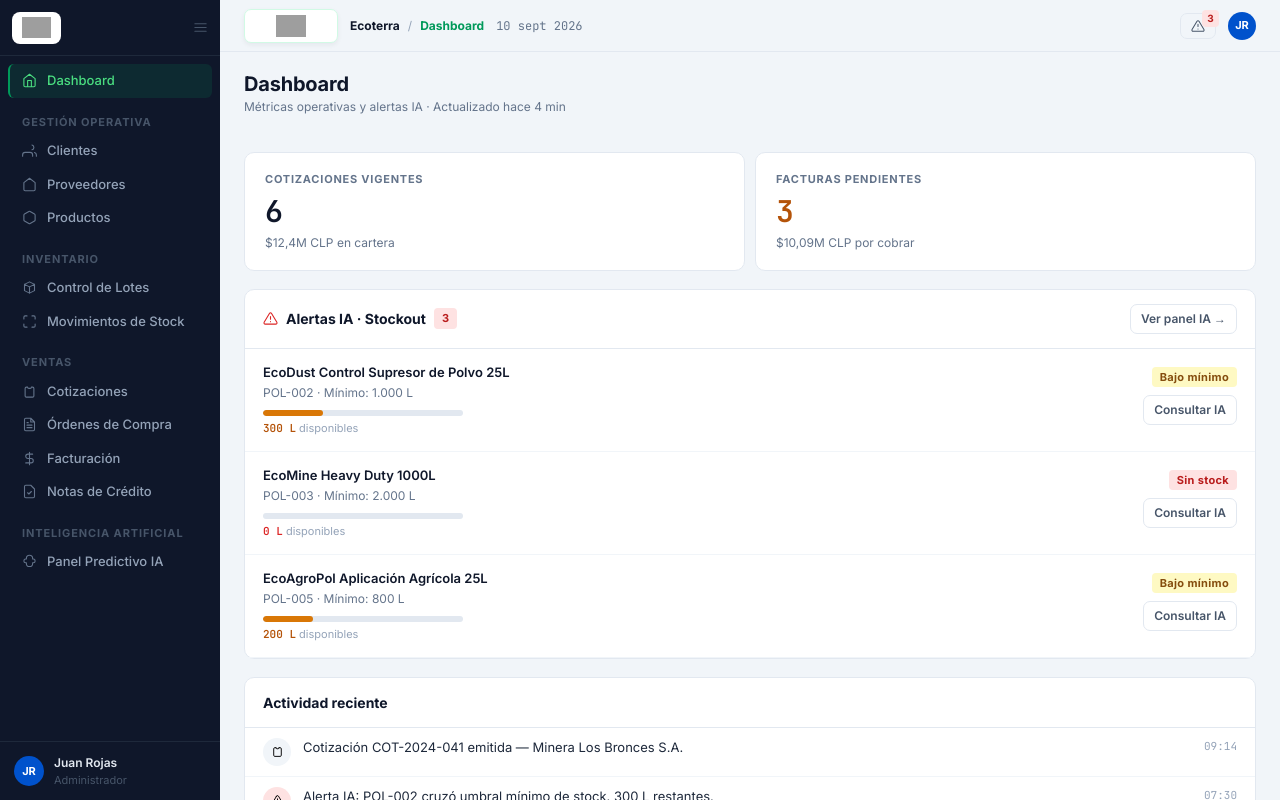
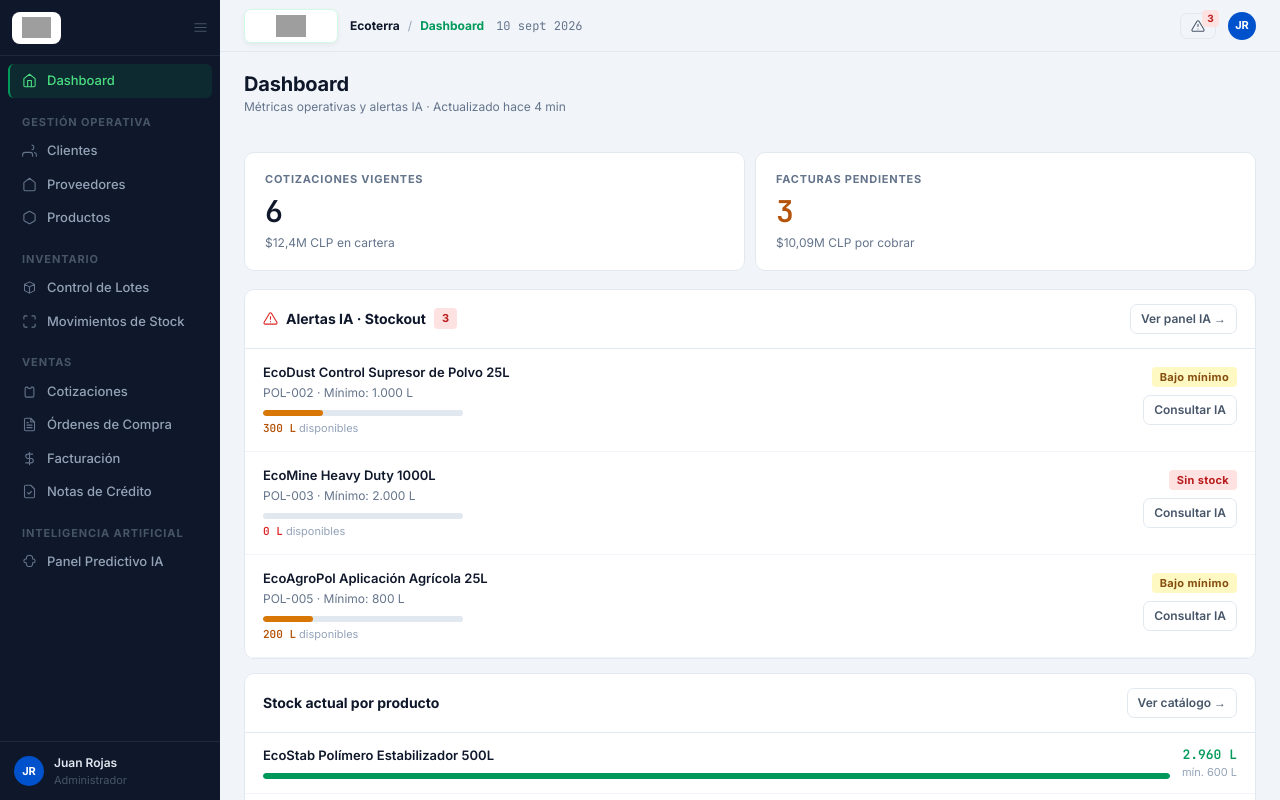
Before and after one commit to r3xyzz/Proyecto-Sistema-de-Gestion-de-Inventario-Cotizaciones-y-Facturacion-Ecoterra, a React (Vite) app: page / in a window 1280 px wide. Built offline with nearby package versions, Linux system fonts and the light colour scheme; grey boxes are pictures that could not be loaded; the HTML template or start-up script is replaced by a standard one.

Commit message:
update: - Añade un panel de stock actual al dashboard. - Muestra el stock y mínimo de cada producto. - Incluye barras visuales según el nivel de inventario. - Agrega acceso directo al catálogo de productos.

```diff
--- a/src/App.tsx
+++ b/src/App.tsx
@@ -283,6 +283,29 @@ function Dashboard({ onNav }: { onNav: (s: Screen) => void }) {
                   <div style={{ marginTop: 8 }}>
                     <button className="btn btn-ghost btn-sm" onClick={() => onNav("ia")}>Consultar IA</button>
                   </div>
+                </div>
+              </div>
+            );
+          })}
+        </div>
+
+        <div className="panel">
+          <div className="panel-header">
+            <span style={{ fontWeight: 700, fontSize: "0.875rem", color: "#0F172A" }}>Stock actual por producto</span>
+            <button className="btn btn-ghost btn-sm" onClick={() => onNav("productos")}>Ver catálogo →</button>
+          </div>
+          {PRODUCTOS.map(p => {
+            const pct = p.stockMin === 0 ? 100 : Math.min(100, (p.stock / p.stockMin) * 100);
+            const color = p.stock === 0 ? "#DC2626" : pct < 50 ? "#D97706" : "#00995A";
+            return (
+              <div key={p.id} style={{ padding: "12px 18px", borderBottom: "1px solid #F1F5F9", display: "flex", alignItems: "center", gap: 12 }}>
+                <div style={{ flex: 1, minWidth: 0 }}>
+                  <div style={{ fontWeight: 600, fontSize: "0.8125rem", color: "#0F172A", whiteSpace: "nowrap", overflow: "hidden", textOverflow: "ellipsis" }}>{p.nombre}</div>
+                  <div className="progress" style={{ marginTop: 7 }}><div className="progress-fill" style={{ width: `${pct}%`, background: color }} /></div>
+                </div>
+                <div style={{ textAlign: "right", flexShrink: 0 }}>
+                  <div className="tabular" style={{ fontSize: "0.8125rem", fontWeight: 700, color }}>{fmt(p.stock)} L</div>
+                  <div style={{ fontSize: "0.6875rem", color: "#94A3B8" }}>mín. {fmt(p.stockMin)} L</div>
                 </div>
               </div>
             );
```
